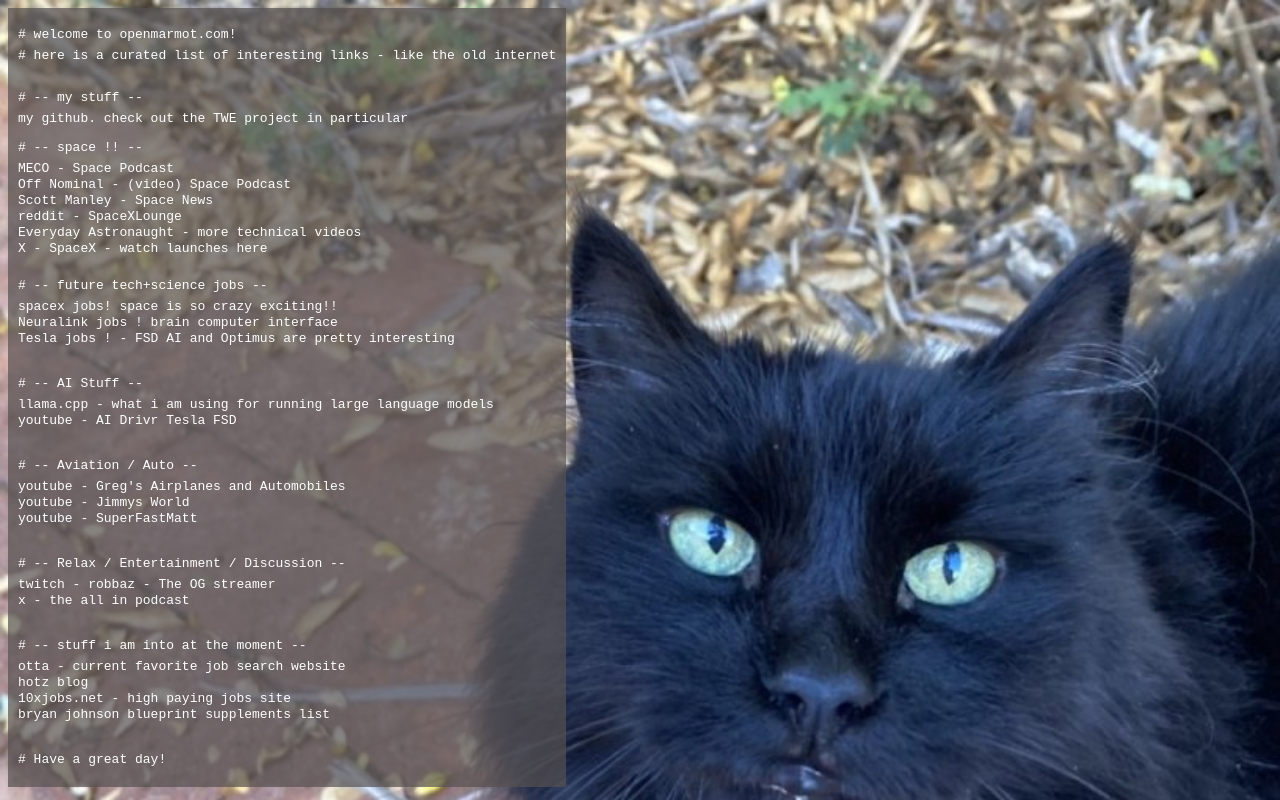
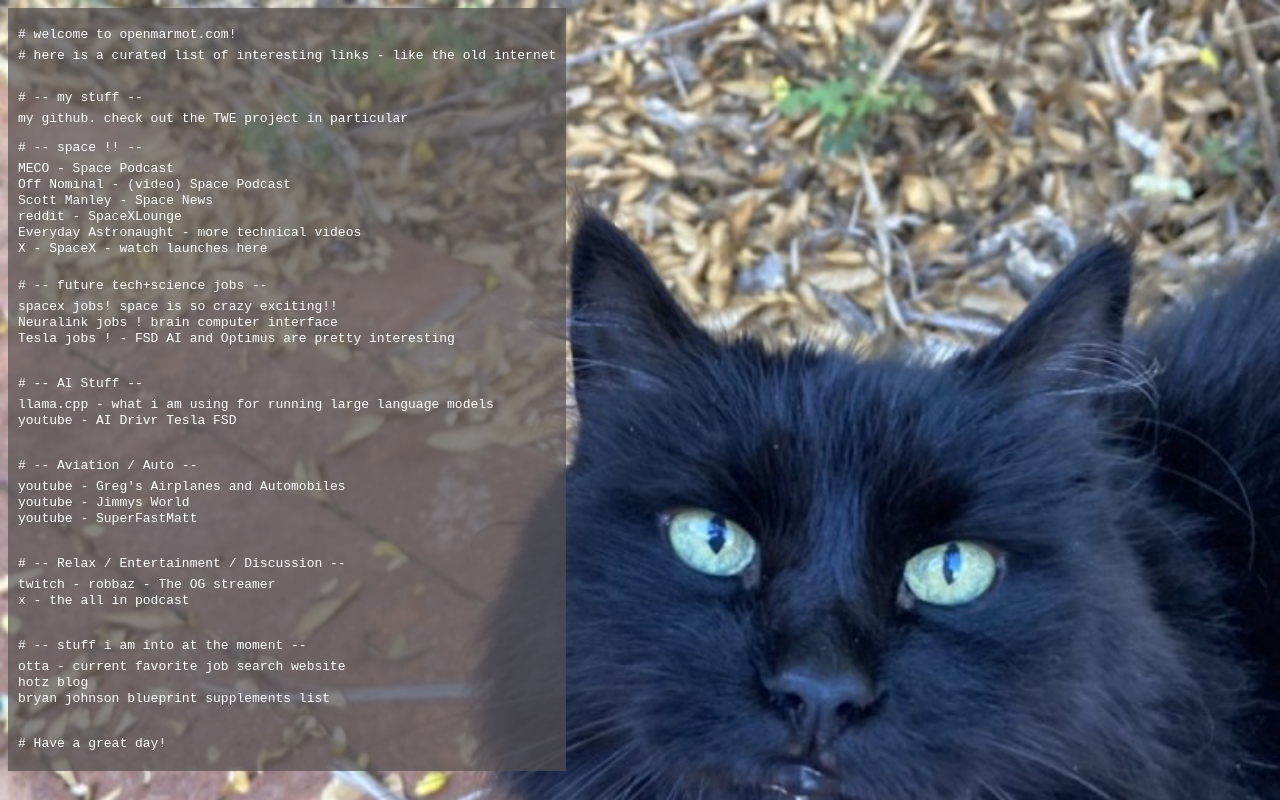
Before and after one commit to openmarmot/openmarmot.com, a plain HTML site: page website/index.html in a window 1280 px wide. Drawn offline with Linux system fonts and the light colour scheme.

Commit message:
Update index.html
removed 10x jobs - website seems broken?

```diff
--- a/website/index.html
+++ b/website/index.html
@@ -68,7 +68,6 @@ a {
         <p># -- stuff i am into at the moment -- </p>
         <a href="https://otta.com"> otta - current favorite job search website </a> <br><br>
         <a href="https://geohot.github.io/blog/"> hotz blog </a> <br><br>
-        <a href="https://10xjobs.net/?cc=us">10xjobs.net - high paying jobs site </a> <br><br>
         <a href="https://blueprint.bryanjohnson.co/#step-2-supplements">bryan johnson blueprint supplements list </a> <br><br>
 
         <br><br>
```
